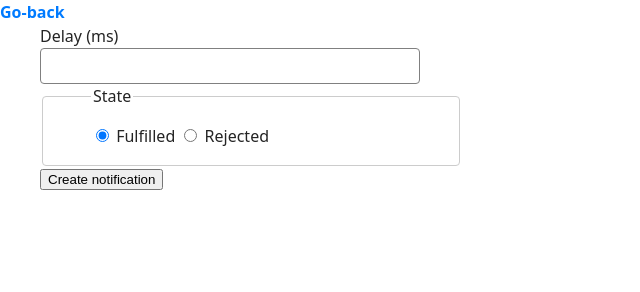
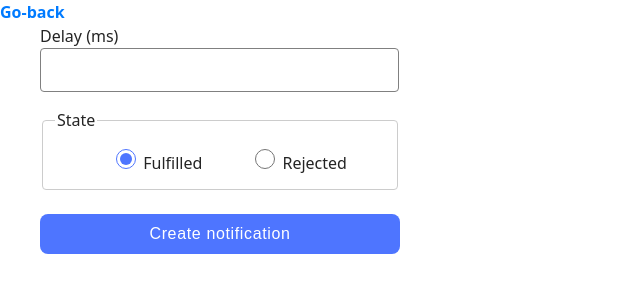
Before and after one commit to OleksandrMyliutin/goit-js-hw-10, a website built with Vite: page src/2-snackbar.html in a window 1280 px wide. Shown: the whole page, without its empty margins (0-640 px from the left). Built offline with nearby package versions, Linux system fonts and the light colour scheme.

Commit message:
add style on second hometask

```diff
--- a/src/2-snackbar.html
+++ b/src/2-snackbar.html
@@ -19,8 +19,10 @@
 
           <fieldset class="form-group">
             <legend>State</legend>
-            <label>
+            <div class="container-state">
+              <label class="label-state">
                 <input
+                  class="input-state"
                   type="radio"
                   name="state"
                   value="fulfilled"
@@ -29,10 +31,17 @@
                 />
                 Fulfilled
               </label>
-            <label>
-              <input type="radio" name="state" value="rejected" required />
+              <label class="label-state">
+                <input
+                  class="input-state"
+                  type="radio"
+                  name="state"
+                  value="rejected"
+                  required
+                />
                 Rejected
               </label>
+            </div>
           </fieldset>
 
           <button type="submit" class="form-button">Create notification</button>
--- a/src/css/2-snackbat.css
+++ b/src/css/2-snackbat.css
@@ -1,8 +1,10 @@
+.form{
+    display: flex;
+    flex-direction: column;
+}
 .form > label {
     display: flex;
     flex-direction: column;
-    width: 360px;
-    height: 60px;
 }
 
 .input-delay{
@@ -10,9 +12,10 @@
     border: none;
     border: 1px solid #808080;
     border-radius: 4px;
-    width: 360px;
+    width: 325px;
     height: 40px;
     padding-left: 16px;
+    padding-right: 16px;
 }
 
 .input-delay:hover{
@@ -24,21 +27,90 @@
 }
 
 .form-group{
-    width: 360px;
+    width: 330px;
     height: 64px;
     border-radius: 4px;
     stroke-width: 1px;
     stroke: #808080;
-    padding-left: 48px;
+    margin-top: 16px;
 }
+
+.form-group:hover{
+    border: 1px solid #000;
+}
+
 legend {
     margin-bottom: 8px;
-    /* Відступ знизу для заголовка */
 }
 
 fieldset {
     border: 1px solid #ccc;
-    /* Опціонально: стиль рамки */
-    padding: 8px;
-    /* Опціонально: внутрішній відступ */
 }
+.container-state{
+    display: flex;
+    flex-direction: row;
+    gap: 48px;
+}
+.label-state{
+    position: relative;
+    left: 17%;
+}
+
+.input-state {
+    appearance: none;
+    border-radius: 14px;
+    width: 20px;
+    height: 20px;
+    border: 1px solid #757575;
+    outline: none;
+    cursor: pointer;
+    position: relative;
+}
+.input-state:hover{
+    border: 1px solid #000;
+}
+
+.input-state:checked {
+    border: 1px solid #4e75ff;
+}
+.input-state:checked::before {
+    content: '';
+    width: 12px;
+    height: 12px;
+    border-radius: 50%;
+    background-color: #4e75ff;
+    position: absolute;
+    top: 50%;
+    left: 50%;
+    transform: translate(-50%, -50%);
+}
+
+input[type="radio"]:hover {
+    border-color: #000;
+}
+
+input[type="radio"]:focus {
+    border-color: #4e75ff;
+}
+
+.form-button{
+    outline: none;
+    border: none;
+    border-radius: 8px;
+    padding: 8px 16px;
+    width: 360px;
+    height: 40px;
+    margin-top: 24px;
+    background: #4e75ff;
+
+    font-family: "Montserrat", sans-serif;
+    font-weight: 500;
+    font-size: 16px;
+    line-height: 1.5;
+    letter-spacing: 0.04em;
+    color: #fff;
+}
+
+.form-button:hover{
+    background: #6c8cff;
+}
--- a/src/js/2-snackbar.js
+++ b/src/js/2-snackbar.js
@@ -1,21 +1,20 @@
-// Імпортуємо iziToast
 import iziToast from "izitoast";
 import "izitoast/dist/css/iziToast.min.css";
 
-// Знаходимо форму
+
 const form = document.querySelector(".form");
 
-// Додаємо обробник події
+
 form.addEventListener("submit", onFormSubmit);
 
 function onFormSubmit(event) {
-  event.preventDefault(); // Запобігаємо перезавантаженню сторінки
+  event.preventDefault();
 
-  // Отримуємо значення затримки та стану
+
   const delay = parseInt(form.querySelector('input[name="delay"]').value);
-  const state = form.querySelector('input[name="state"]:checked')?.value; // Перевіряємо, чи обраний стан
+  const state = form.querySelector('input[name="state"]:checked')?.value;
 
-  // Валідуємо введені дані
+
   if (isNaN(delay) || delay <= 0) {
     iziToast.error({
       title: "Warning",
@@ -34,7 +33,6 @@ function onFormSubmit(event) {
     return;
   }
 
-  // Створюємо проміс
   const promise = new Promise((resolve, reject) => {
     setTimeout(() => {
       if (state === "fulfilled") {
@@ -45,7 +43,6 @@ function onFormSubmit(event) {
     }, delay);
   });
 
-  // Обробляємо результат промісу
   promise
     .then((delay) => {
       iziToast.success({
```
Lines whose indentation alone changed are shown as unchanged.
